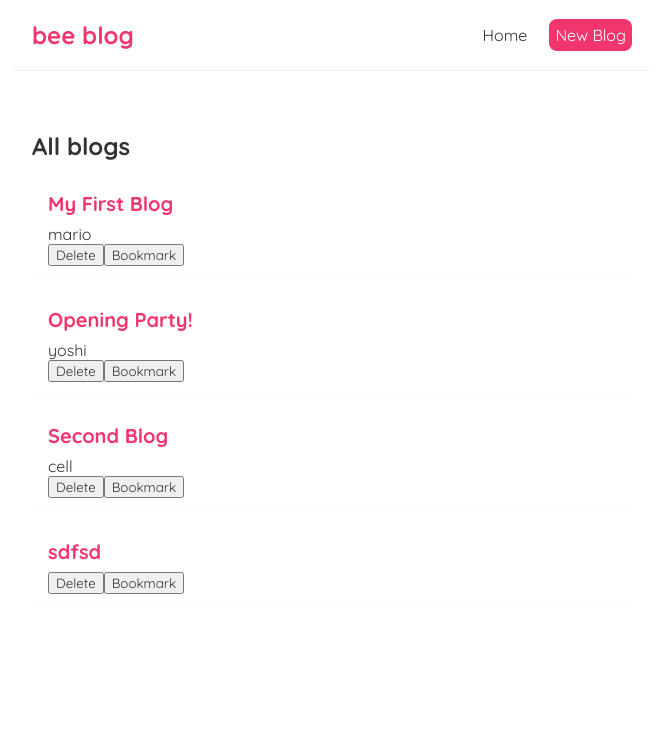
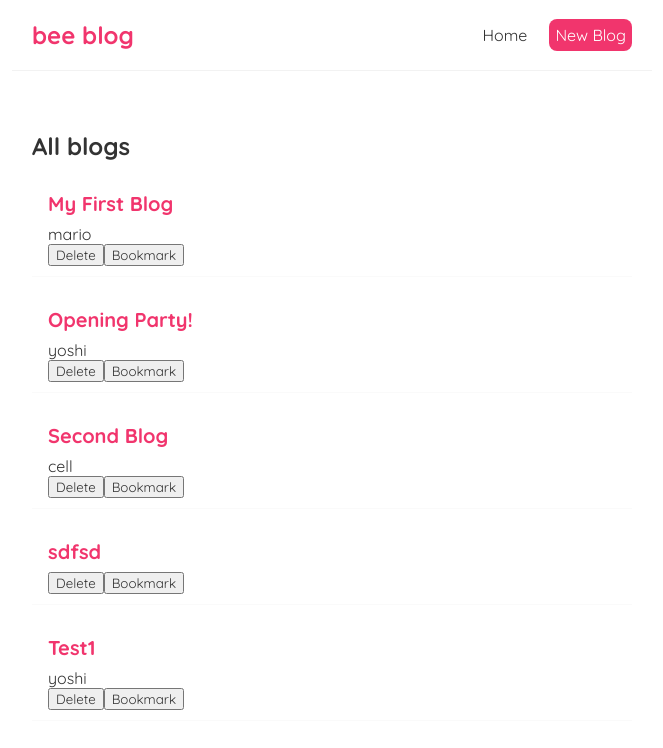
Before and after one commit to buneeIsSlo/react-playground, a React (Create React App) app in the folder blog/: page / in a window 1280 px wide. Shown: the top 748 px of the page, without its empty margins (308-971 px from the left). Built offline with nearby package versions, Linux system fonts and the light colour scheme; data requests are answered from the project's data file.

Commit message:
completed lesson 30

```diff
--- a/blog/data/db.json
+++ b/blog/data/db.json
@@ -23,6 +23,12 @@
       "body": "fsdsdf",
       "author": "",
       "id": 4
+    },
+    {
+      "title": "Test1",
+      "body": "This is a new test to play with useHistory",
+      "author": "yoshi",
+      "id": 5
     }
   ]
 }
--- a/blog/src/Create.js
+++ b/blog/src/Create.js
@@ -1,9 +1,11 @@
 import { useState } from "react";
+import { useHistory } from "react-router-dom";
 
 const Create = () => {
     const [title, setTitle] = useState("");
     const [body, setBody] = useState("");
     const [author, setAuthor] = useState("");
+    const history = useHistory();
 
     const handleSubmit = (e) => {
         e.preventDefault();
@@ -15,6 +17,7 @@ const Create = () => {
             body: JSON.stringify(blog),
         }).then(() => {
             console.log("new blog has been added");
+            history.push("/");
         })
     }
 
```
